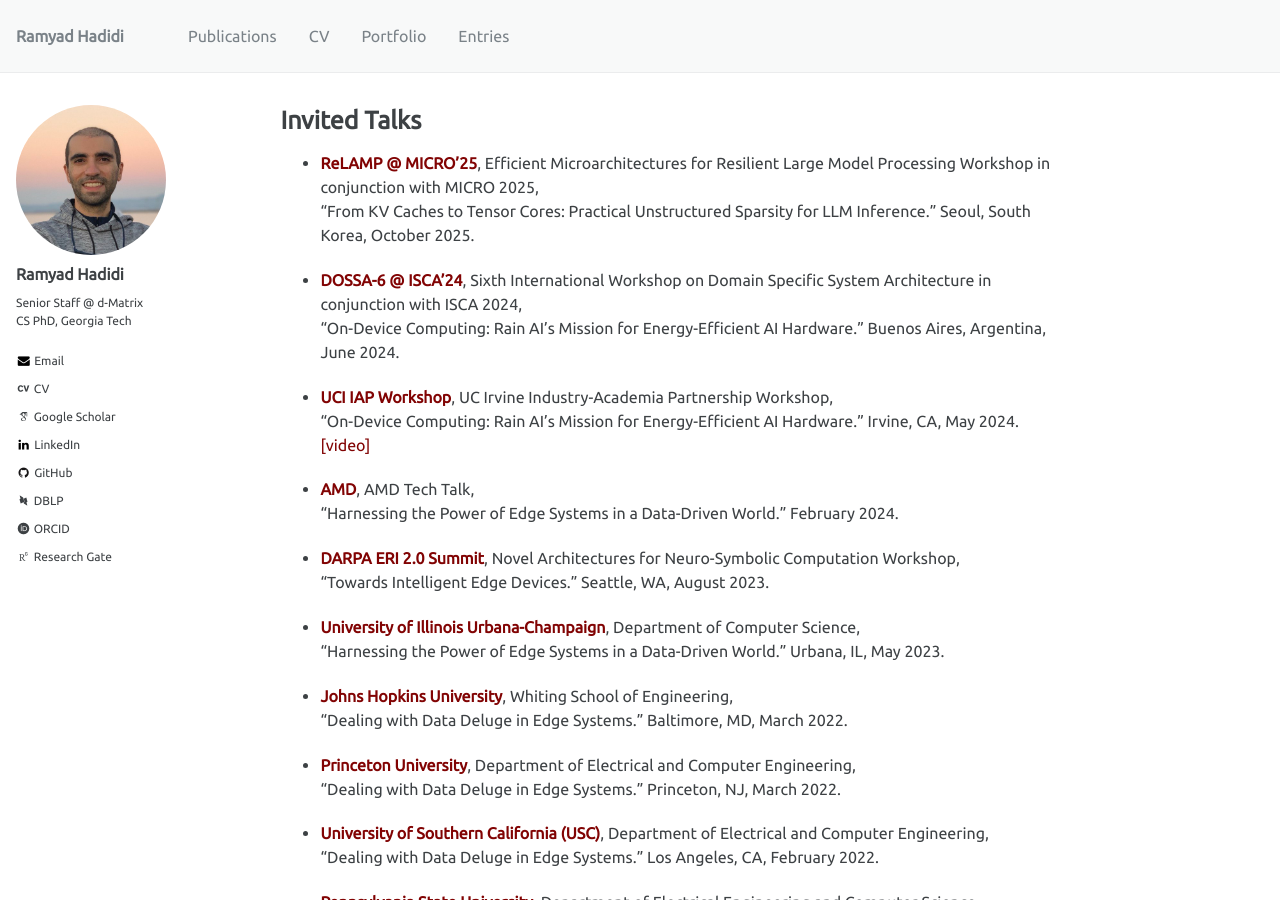
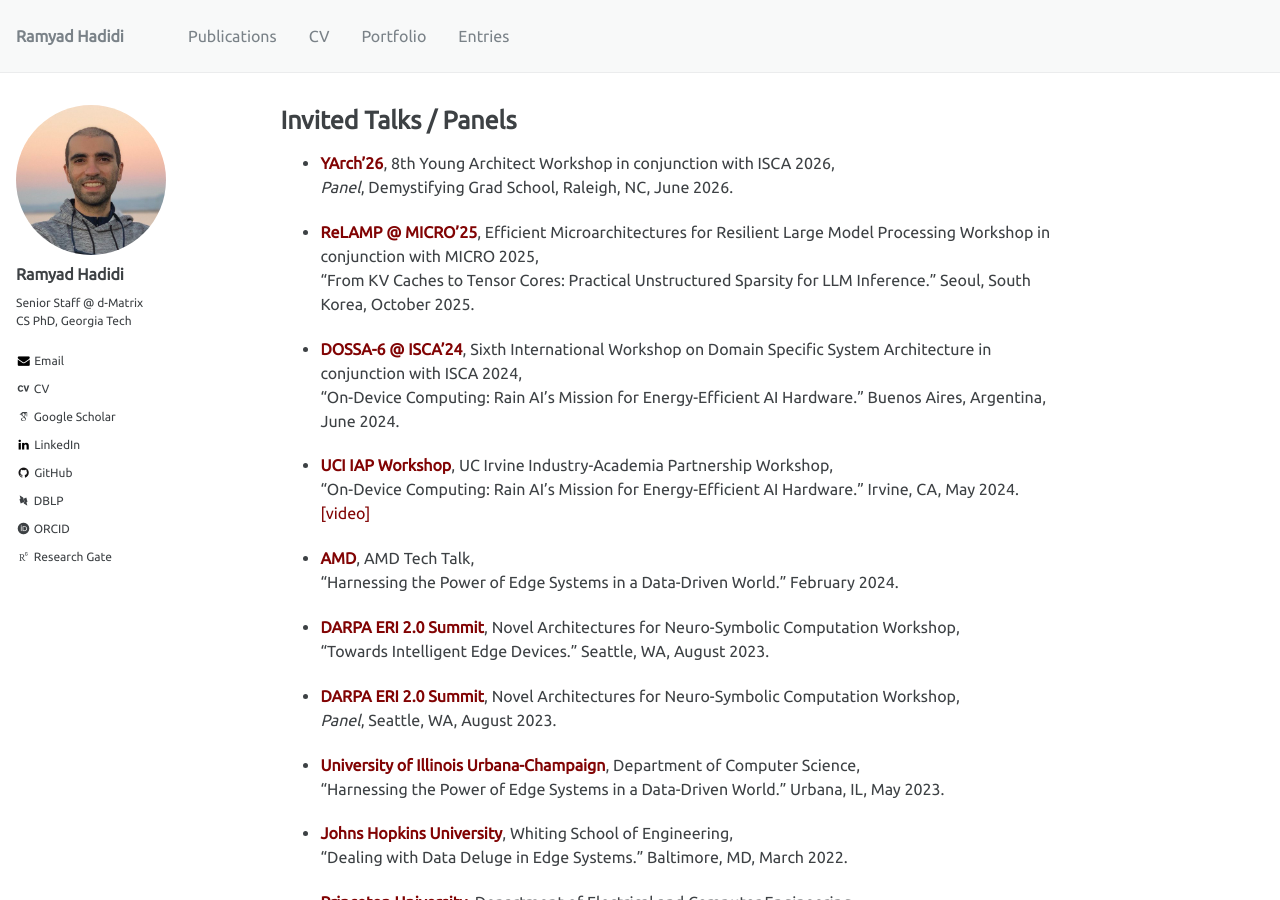
Before and after one commit to ramyadhadidi/ramyadhadidi.github.io, a Jekyll site: the page built from _pages/portfolio.md, in a window 1280 px wide and 900 px high. Built offline with Jekyll 4.4.1, drawn with Linux system fonts in a browser that asks for light colours; some web fonts are replaced.

Commit message:
adding panels:

```diff
--- a/_pages/portfolio.md
+++ b/_pages/portfolio.md
@@ -11,7 +11,10 @@ redirect_from:
 <!-- --------------------------------------- -->
 <!-- --------------------------------------- -->
 
-# Invited Talks {#invited-talks}
+# Invited Talks / Panels {#invited-talks}
+
+* [__YArch'26__](https://yarch2026.epfl.ch/), 8th Young Architect Workshop in conjunction with ISCA 2026,
+  _Panel_, Demystifying Grad School, Raleigh, NC, June 2026.
 
 * [__ReLAMP @ MICRO'25__](https://freddygabbay.github.io/ReLAMP-MICRO/), Efficient Microarchitectures for Resilient Large Model Processing Workshop in conjunction with MICRO 2025,
   “From KV Caches to Tensor Cores: Practical Unstructured Sparsity for LLM Inference.” Seoul, South Korea, October 2025.
@@ -27,6 +30,9 @@ redirect_from:
 
 * [__DARPA ERI 2.0 Summit__](https://eri-summit.darpa.mil/), Novel Architectures for Neuro-Symbolic Computation Workshop,
   “Towards Intelligent Edge Devices.” Seattle, WA, August 2023.
+
+* [__DARPA ERI 2.0 Summit__](https://eri-summit.darpa.mil/), Novel Architectures for Neuro-Symbolic Computation Workshop,
+  _Panel_, Seattle, WA, August 2023.
 
 * [__University of Illinois Urbana-Champaign__](https://cs.illinois.edu/), Department of Computer Science,
   “Harnessing the Power of Edge Systems in a Data-Driven World.” Urbana, IL, May 2023.
```
